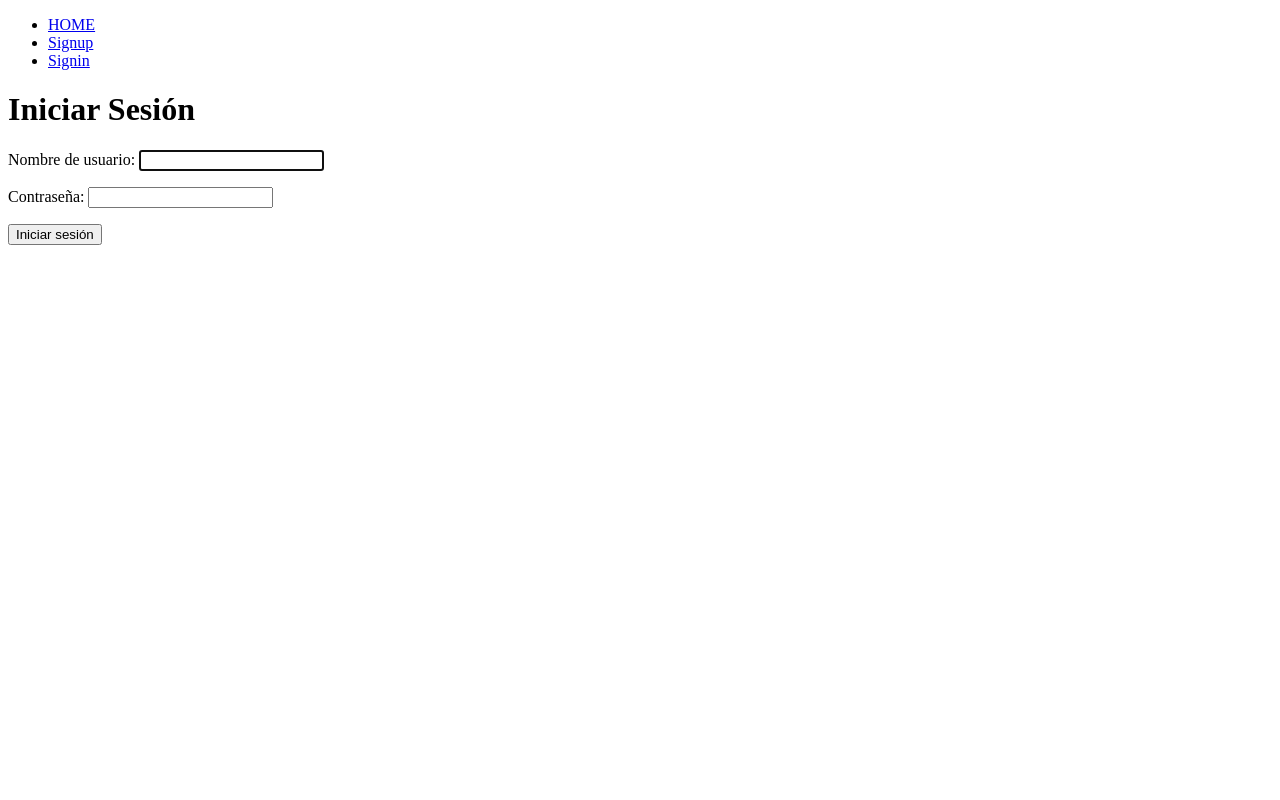
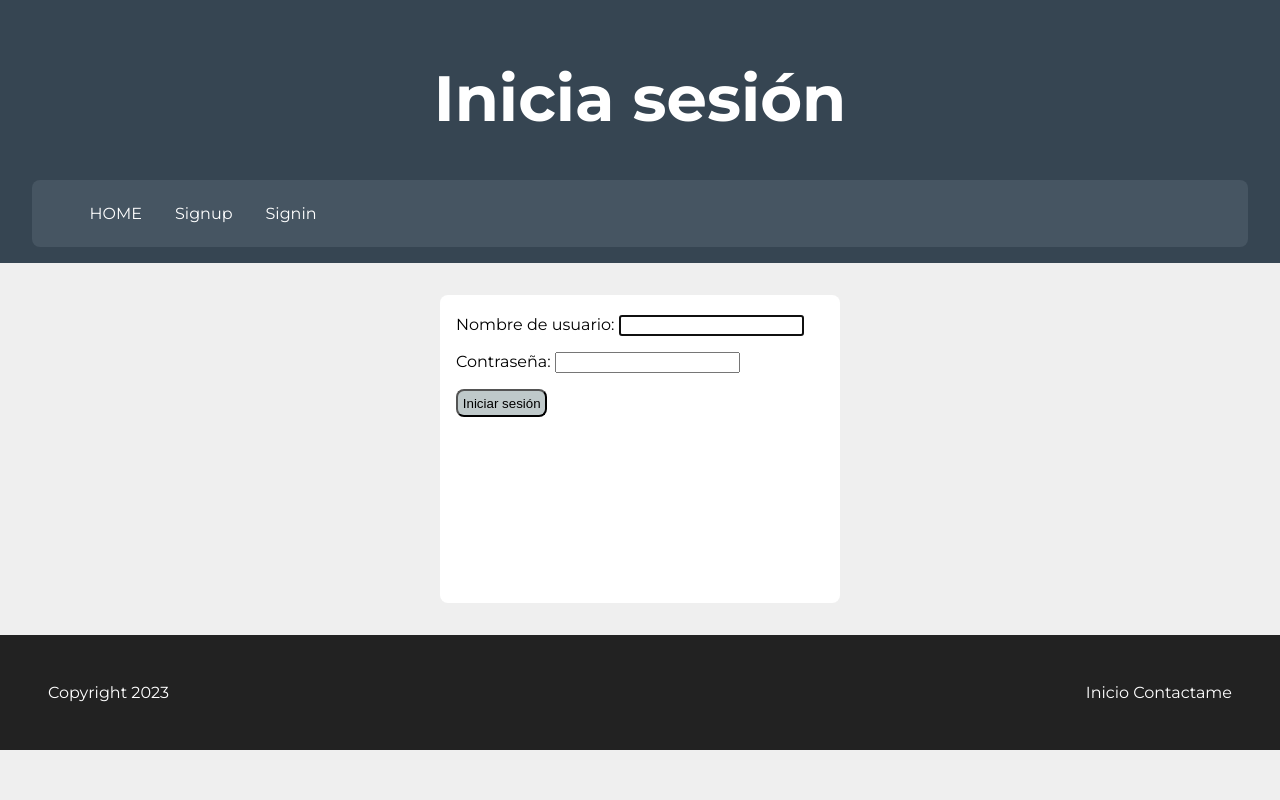
Before and after one commit to DevDrMR/Tienda, a Django app: page /signin/ in a window 1280 px wide. Run offline with Django 4.2, Linux system fonts and the light colour scheme.

Commit message:
Aplica por primera vez estilos

```diff
--- /dev/null
+++ b/static/styles/base.css
@@ -0,0 +1,135 @@
+/* Estilos basicos para la plantilla */
+
+html{
+    font-family: 'Montserrat', sans-serif;
+}
+
+body{
+    margin: 0;
+    background-color: #efefef;
+}
+
+header{
+    background-color: #364552;
+    color: white;
+    padding: 1rem 2rem;
+}
+
+header h1{
+    font-size: 4rem;
+    text-align: center;
+}
+
+nav{
+    background-color: #465562;
+    padding: 0.5rem 0.2rem;
+    border-radius: 0.5rem;
+}
+
+nav ul{
+    align-items: end;
+}
+
+nav ul:first-child{
+    align-items: start;
+}
+
+nav li{
+    transition: background-color 0.4s ease;
+    display: inline;
+    padding: 0.5rem;
+    margin: 0.4rem;
+    text-decoration: none;
+}
+
+nav li:hover{
+    background-color: #364552;
+    border-radius: .5rem;
+}
+
+nav a{
+    color: white;
+    text-decoration: none;
+}
+
+.container{
+    width: 800px;
+    margin: 0 auto;
+}
+
+section article{
+    transition: box-shadow 0.3 ease;
+    background-color: #fff;
+    margin: 1rem 0;
+    border-radius: .5rem;
+    padding: 0.25rem 0;
+    cursor: pointer;
+}
+
+section article h2, section article p{
+    margin: 1rem;
+}
+
+section article:hover{
+    box-shadow: 0 0.1rem 0.4rem rgba(0, 0, 0, 0.3);
+}
+
+footer{
+    background-color: #222;
+    padding: 3rem;
+    color: white;
+}
+
+footer section{
+    float: right;
+}
+
+footer p{
+    margin: 0;
+}
+
+footer a{
+    transition: color 0.3s ease;
+    color: white;
+    text-decoration: none;
+}
+
+footer a:hover{
+    color: cornflowerblue;
+}
+
+/* Estilos para el inicio de sesión */
+
+.error{
+    background-color: orangered;
+    color: whitesmoke;
+    border-radius: 0.5rem;
+    text-align: center;
+}
+
+.login{
+    background-color: #fff;
+    width: 400px;
+    height: 300px;
+    margin: 2rem auto;
+    border-radius: .5rem;
+    padding: 0.25rem 0;
+}
+
+.form__login{
+    margin: 1rem;
+    align-items: center;
+}
+
+.btn{
+    transition: background-color 0.4s ease;
+    background-color:   #bfc9ca;
+    color: black;
+    padding: 0.3rem;
+    border-radius: 0.5rem;
+    cursor: pointer;
+}
+
+.btn:hover{
+    background-color: #16a085;
+}
--- a/templates/base.html
+++ b/templates/base.html
@@ -1,14 +1,24 @@
+{% load static %}
 <!DOCTYPE html>
 <html lang="es-mx">
 <head>
     <meta charset="UTF-8">
     <meta http-equiv="X-UA-Compatible" content="IE=edge">
     <meta name="viewport" content="width=device-width, initial-scale=1.0">
-    <title>Tienda en linea</title>
+    <link rel="stylesheet" href="https://cdnjs.cloudflare.com/ajax/libs/font-awesome/6.4.0/css/all.min.css" integrity="sha512-iecdLmaskl7CVkqkXNQ/ZH/XLlvWZOJyj7Yy7tcenmpD1ypASozpmT/E0iPtmFIB46ZmdtAc9eNBvH0H/ZpiBw==" crossorigin="anonymous" referrerpolicy="no-referrer" />
+    <link rel="preconnect" href="https://fonts.googleapis.com">
+    <link rel="preconnect" href="https://fonts.gstatic.com" crossorigin>
+    <link href="https://fonts.googleapis.com/css2?family=Montserrat:wght@400;700&display=swap" rel="stylesheet">
+    <link rel="stylesheet" type="text/css" href="{% static 'styles/base.css' %}">
+    <title>{% block titulo%}{% endblock %}</title>
+
 </head>
 <body>
-    <nav>
-        <ul>
+    <header>
+        {% block cabecera %}
+        {% endblock %}
+        <nav class="nav">
+            <ul class="nav_link">
                 <li>
                     <a href="{% url 'home' %}">HOME</a>
                 </li>
@@ -32,7 +42,15 @@
                 {% endif %}
             </ul>
         </nav>
+    </header>
     {% block content %}
     {% endblock %}
+    <footer class="footer">
+        <section>
+            <a href="#titulo">Inicio</a>
+            <a href="mailto:correo@gmail.com">Contactame</a>
+        </section>
+        <p>Copyright 2023</p>
+    </footer>
 </body>
 </html>
--- a/templates/signin.html
+++ b/templates/signin.html
@@ -1,13 +1,24 @@
 {% extends 'base.html' %}
 
+{% block titulo %}
+Iniciar sesión
+{% endblock %}
+
+{% block cabecera %}
+<h1 id="titulo">Inicia sesión</h1>
+{% endblock %}
+
 {% block content %}
-<h1>Iniciar Sesión</h1>
+<div class="error">
     {{error}}
-<form action="{% url 'signin' %}" method="POST">
+</div>
+<section class="container login">
+    <form class="form__login" action="{% url 'signin' %}" method="POST">
         {% csrf_token %}
         {{form.as_p}}
-    <button type="submit">
+        <button class="btn" type="submit">
             Iniciar sesión
         </button>
     </form>
+</section>
 {% endblock %}
```
Also changed, not shown: templates/home.html (+21 -2 lines), templates/signup.html (+8 -0 lines). Lines whose indentation alone changed are shown as unchanged.
